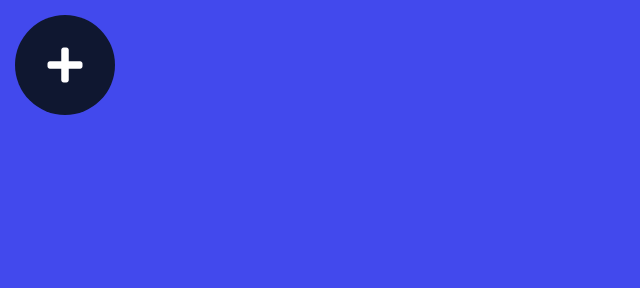
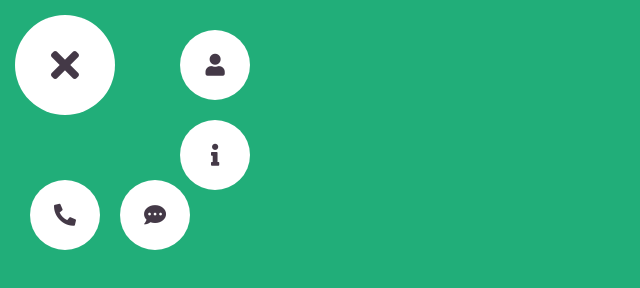
Before and after one commit to doctor-010101/Creative-projects-with-JS, a plain HTML site: page Animated corner menu/index.html in a window 1280 px wide. Both pictures are taken after a click on the button 65 px from the left and 65 px from the top of the page. Shown: the whole page, without its empty margins (0-640 px from the left). Drawn offline with Linux system fonts and the light colour scheme.

Commit message:
JS codes added

```diff
--- a/Animated corner menu/script.js
+++ b/Animated corner menu/script.js
@@ -0,0 +1,22 @@
+let $ = document
+let toggleBtn = $.querySelector('#toggle-btn')
+let menuItems = $.querySelectorAll('.menu a')
+let isMenuOpen = false
+
+toggleBtn.addEventListener('click', () => {
+
+    if (!isMenuOpen) {
+
+        isMenuOpen = true
+        toggleBtn.classList.add('active')
+        menuItems[0].style.transform = 'translate(150px, 0)'
+        menuItems[1].style.transform = 'translate(150px, 90px)'
+        menuItems[2].style.transform = 'translate(90px, 150px)'
+        menuItems[3].style.transform = 'translate(0, 150px)'
+    } else {
+
+        isMenuOpen = false
+        toggleBtn.classList.remove('active')
+        menuItems.forEach(item => item.style.transform = 'translate(0, 0)')
+    }
+})
--- a/Animated corner menu/style.css
+++ b/Animated corner menu/style.css
@@ -4,7 +4,7 @@
   box-sizing: border-box;
 }
 body {
-  background-color: #4249ed;
+  background-color: #21ae79;
 }
 #toggle-btn,
 .menu a {
@@ -18,15 +18,15 @@ body {
   height: 70px;
   width: 70px;
   font-size: 22px;
-  color: #4249ed;
+  color: #443947;
   text-decoration: none;
   top: 30px;
   left: 30px;
   transition: 0.5s;
 }
 #toggle-btn {
-  background-color: #0f1730;
-  color: #ffffff;
+  background-color: #ffffff;
+  color: #443947;
   height: 100px;
   width: 100px;
   border: none;
```
